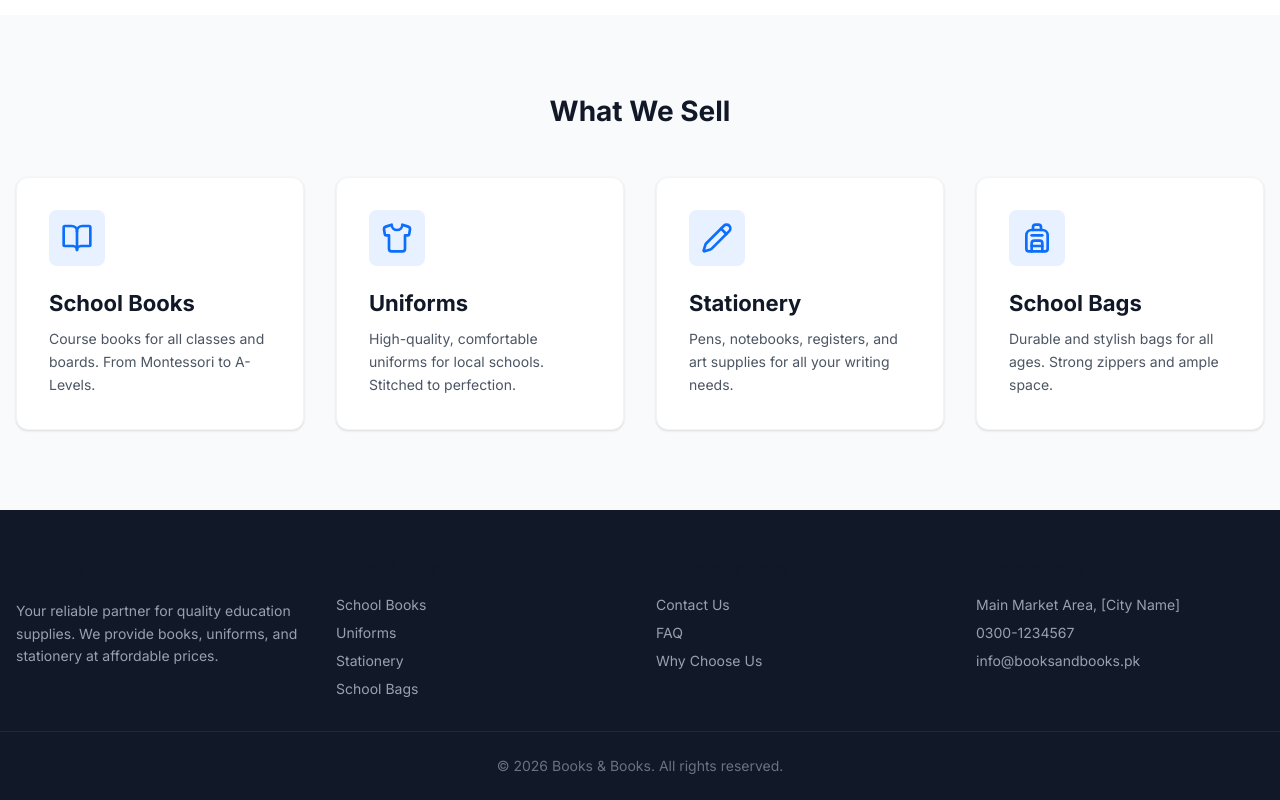
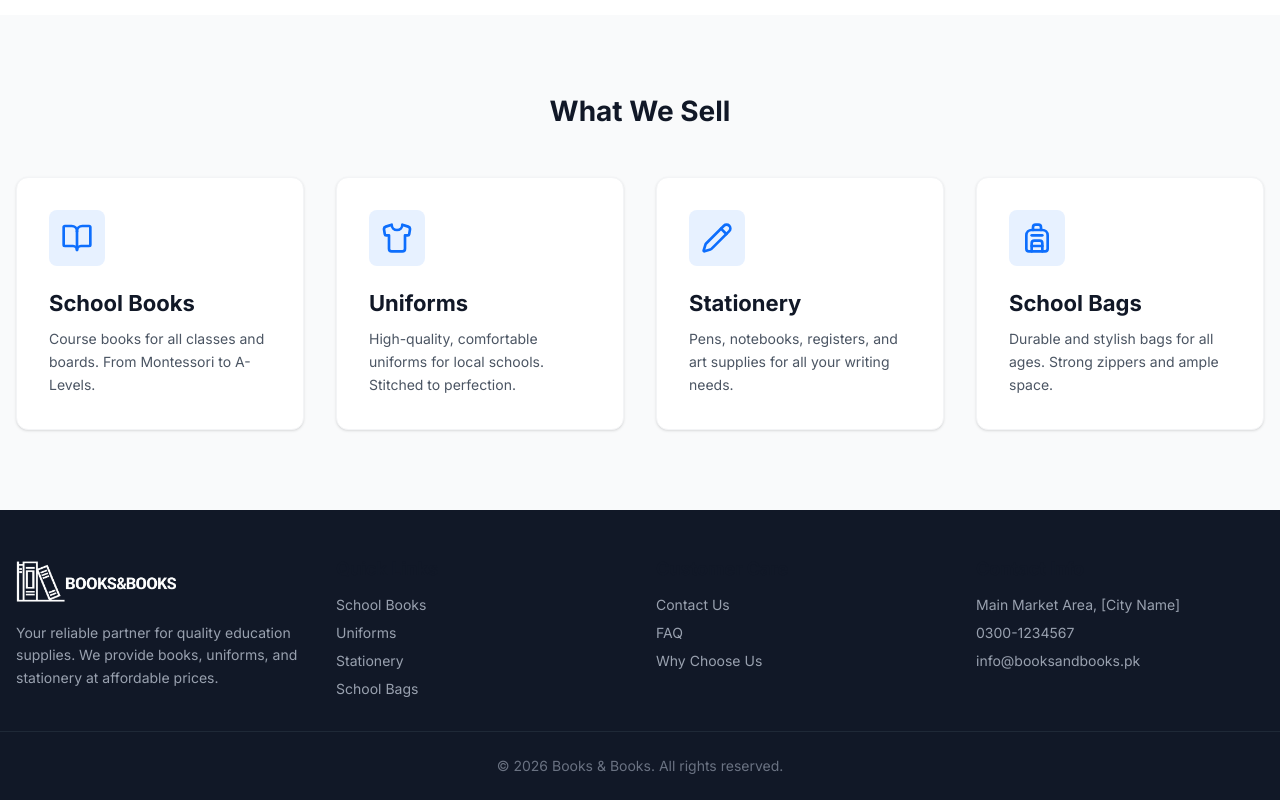
Before and after one commit to JaiKumarSuther/books-books, a Next.js app: page / in a window 1280 px wide. Shown: the part 1024-1824 px from the top of the page. Built offline with nearby package versions, Linux system fonts and the light colour scheme.

Commit message:
added logo in footer

```diff
--- a/app/layout.tsx
+++ b/app/layout.tsx
@@ -2,6 +2,7 @@ import type { Metadata } from "next";
 import { Inter } from "next/font/google"; // Using Inter as per design.json
 import "./globals.css";
 import Link from "next/link";
+import Image from "next/image";
 import Header from "./components/Header";
 
 const inter = Inter({
@@ -45,7 +46,14 @@ export default function RootLayout({
         <footer className="bg-bg-footer text-white pt-12 pb-6">
           <div className="max-w-[1280px] mx-auto px-4 grid grid-cols-1 md:grid-cols-4 gap-8 mb-8">
             <div>
-              <h3 className="text-xl font-bold mb-4 text-white">Books & Books</h3>
+              <div className="relative h-12 w-40 mb-4">
+                <Image
+                  src="/logo.png"
+                  alt="Books & Books"
+                  fill
+                  className="object-contain object-left invert"
+                />
+              </div>
               <p className="text-gray-400 text-sm leading-relaxed">
                 Your reliable partner for quality education supplies. We provide books, uniforms, and stationery at affordable prices.
               </p>
```
